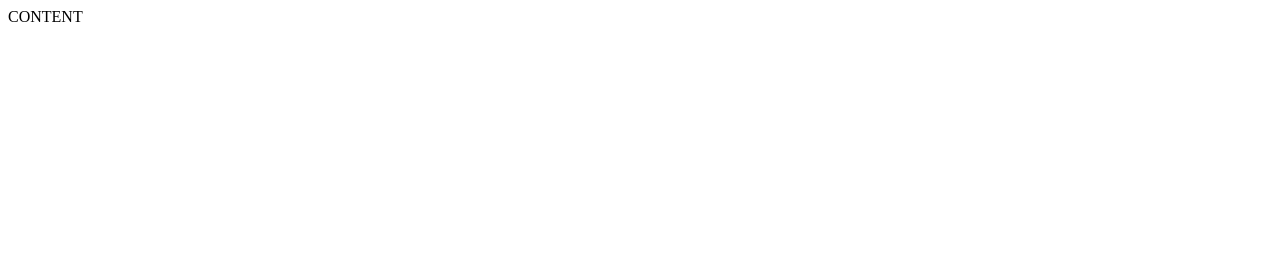
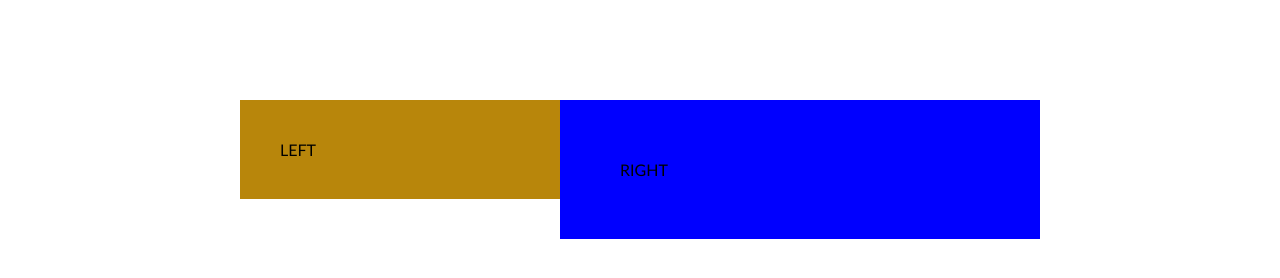
Before and after one commit to LeoGytis/sign-up, a website: page index.html in a window 1280 px wide. Drawn offline with Linux system fonts and the light colour scheme.

Commit message:
css style commit

```diff
--- /dev/null
+++ b/css/main.css
@@ -0,0 +1,28 @@
+body,
+body * {
+    margin: 0;
+    padding: 0;
+    vertical-align: top;
+    box-sizing: border-box;
+}
+
+body {
+    font-family: 'Gill Sans', 'Gill Sans MT', Calibri, 'Trebuchet MS', sans-serif;
+}
+.container {
+    width: 800px;
+    margin-top: 100px;
+    margin-left: calc(50% - 400px);
+}
+.left-column {
+    width: 40%;
+    float: left;
+    padding: 40px;
+    background-color: darkgoldenrod;
+}
+.right-column {
+    width: 60%;
+    float: left;
+    padding: 60px;
+    background-color: blue;
+}
--- a/index.html
+++ b/index.html
@@ -6,10 +6,18 @@
     <meta http-equiv="X-UA-Compatible" content="IE=edge">
     <meta name="viewport" content="width=device-width, initial-scale=1.0">
     <title>Sign Up</title>
+    <link rel="stylesheet" href="./css/main.css">
 </head>
 
 <body>
-    CONTENT
+    <main class="container">
+        <div class="left-column">
+            LEFT
+        </div>
+        <div class="right-column">
+            RIGHT
+        </div>
+    </main>
 </body>
 
 </html>
```
Also changed, not shown: README.md.
